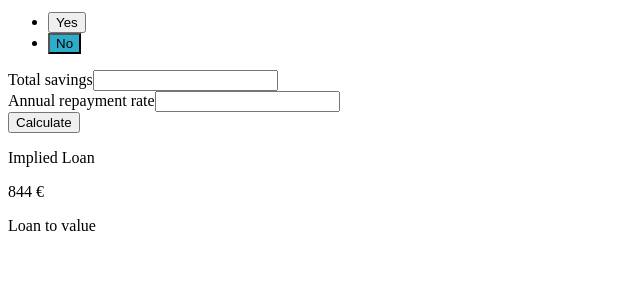
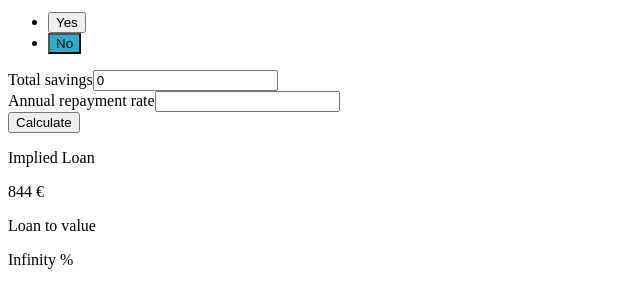
Before and after one commit to sofiapuch/mortgage-calculator, a Vue app: page / in a window 1280 px wide. Shown: the part 186-494 px from the top of the page, without its empty margins (0-640 px from the left). Built offline with nearby package versions, Linux system fonts and the light colour scheme.

Commit message:
Bind totalSavings and calculate loanToValue

```diff
--- a/src/components/MortgageCalculator.vue
+++ b/src/components/MortgageCalculator.vue
@@ -14,8 +14,12 @@
             <RealEstateToggle v-model="realEstateCommission" />
         </div>
         <div>
-            <label for="">Total savings</label>
-            <input type="text" />
+            <label for="total-savings">Total savings</label>
+            <input
+                id="total-savings"
+                name="total-savings"
+                type="number"
+                v-model.number="totalSavings" />
         </div>
         <div>
             <label for="">Annual repayment rate</label>
@@ -31,7 +35,7 @@
 
     <div>
         <p>Loan to value</p>
-        <!-- <p>{{ loanToValue }} %</p> -->
+        <p>{{ loanToValue }} %</p>
     </div>
 
 </template>
@@ -69,9 +73,7 @@ export default {
             cityTax: 0.06, // TODO: move to global
             purchasePrice: 0,
             totalSavings: 0,
-            realEstateCommission: false,
-            // impliedLoan: 0,
-            //loanToValue: 0
+            realEstateCommission: false
         }
     },
     computed: {
@@ -85,8 +87,13 @@ export default {
 
             const totalCosts = getTotalCosts(notaryCosts, brokerCosts, stampDutyCosts);
 
-            //rawLoanAmount = totalCosts - total_savings + property_price
+            // rawLoanAmount = totalCosts - total_savings + property_price
             return totalCosts - this.totalSavings + this.purchasePrice;
+        },
+        loanToValue() {
+            // loanToValue = rawLoanAmount / property_price
+            const value = (this.rawLoanAmount / this.purchasePrice) * 100;
+            return value.toFixed(1);
         }
     },
     methods: {
```
